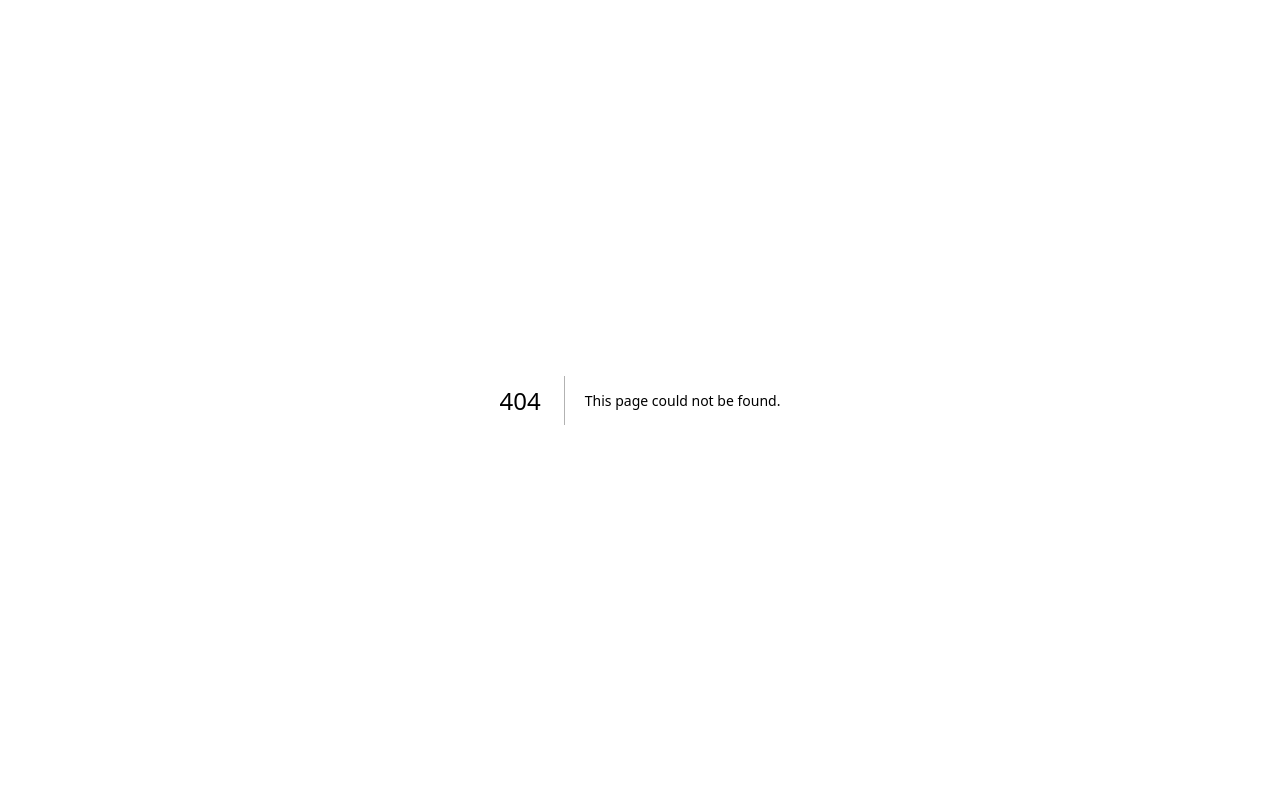
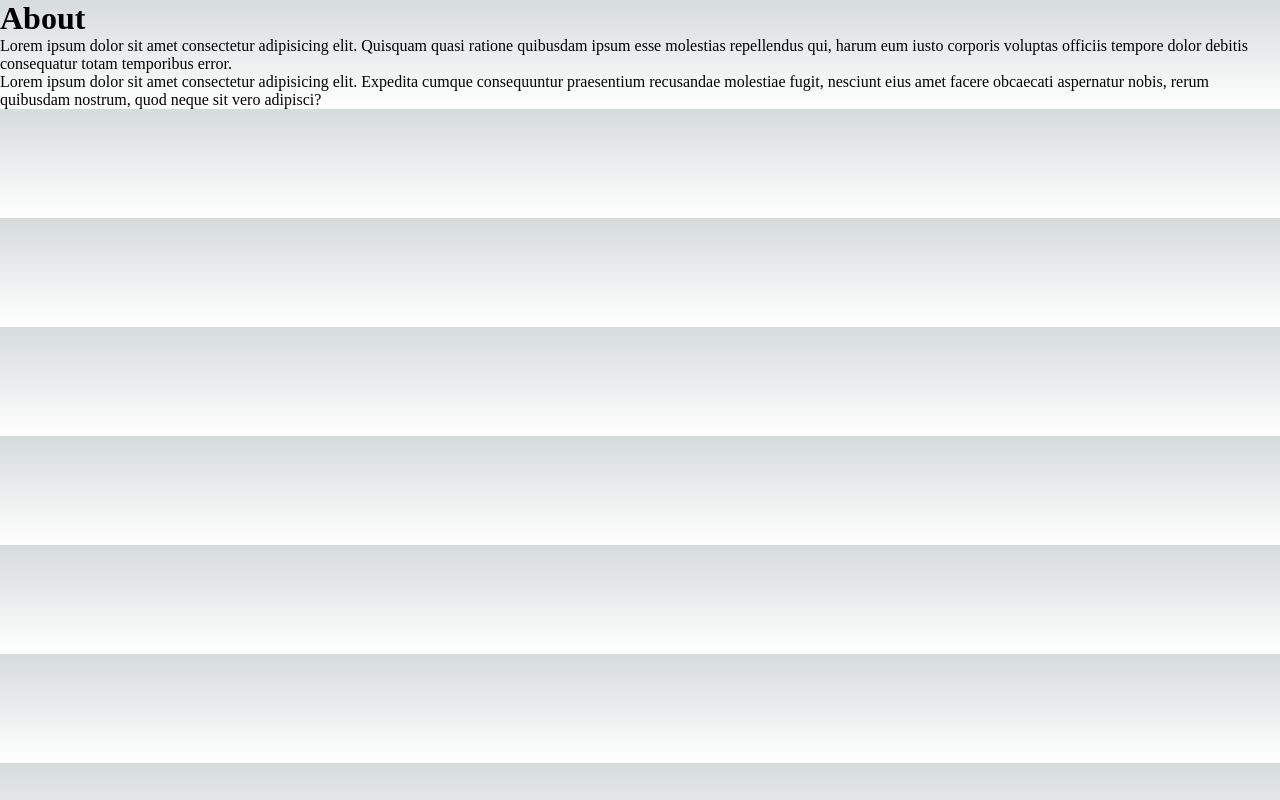
Before and after one commit to capmahin/Nextjs-Tutorials, a Next.js app: page /about in a window 1280 px wide. Before the commit this address had no page. Built offline with nearby package versions, Linux system fonts and the light colour scheme.

Commit message:
add about page

```diff
--- /dev/null
+++ b/pages/about.js
@@ -0,0 +1,11 @@
+const About =()=>{
+    return (
+        <div>
+            <h1>About</h1>
+            <p>Lorem ipsum dolor sit amet consectetur adipisicing elit. Quisquam quasi ratione quibusdam ipsum esse molestias repellendus qui, harum eum iusto corporis voluptas officiis tempore dolor debitis consequatur totam temporibus error.</p>
+            <p>Lorem ipsum dolor sit amet consectetur adipisicing elit. Expedita cumque consequuntur praesentium recusandae molestiae fugit, nesciunt eius amet facere obcaecati aspernatur nobis, rerum quibusdam nostrum, quod neque sit vero adipisci?</p>
+        </div>
+    );
+}
+
+export default About;
--- a/pages/index.js
+++ b/pages/index.js
@@ -9,6 +9,9 @@
   return (
     <div>
       <h1>Homepage</h1>
+      <p>Lorem ipsum dolor sit, amet consectetur adipisicing elit. Deleniti ex saepe qui, aut consequatur quos nam doloribus tempora, quidem debitis quae blanditiis veritatis harum, facilis omnis. Provident, velit. Sequi, minus?</p>
+      <p>Lorem ipsum dolor sit, amet consectetur adipisicing elit. Deleniti ex saepe qui, aut consequatur quos nam doloribus tempora, quidem debitis quae blanditiis veritatis harum, facilis omnis. Provident, velit. Sequi, minus?</p>
+      <p>Lorem ipsum dolor sit, amet consectetur adipisicing elit. Deleniti ex saepe qui, aut consequatur quos nam doloribus tempora, quidem debitis quae blanditiis veritatis harum, facilis omnis. Provident, velit. Sequi, minus?</p>
     </div>
   )
 }
```
